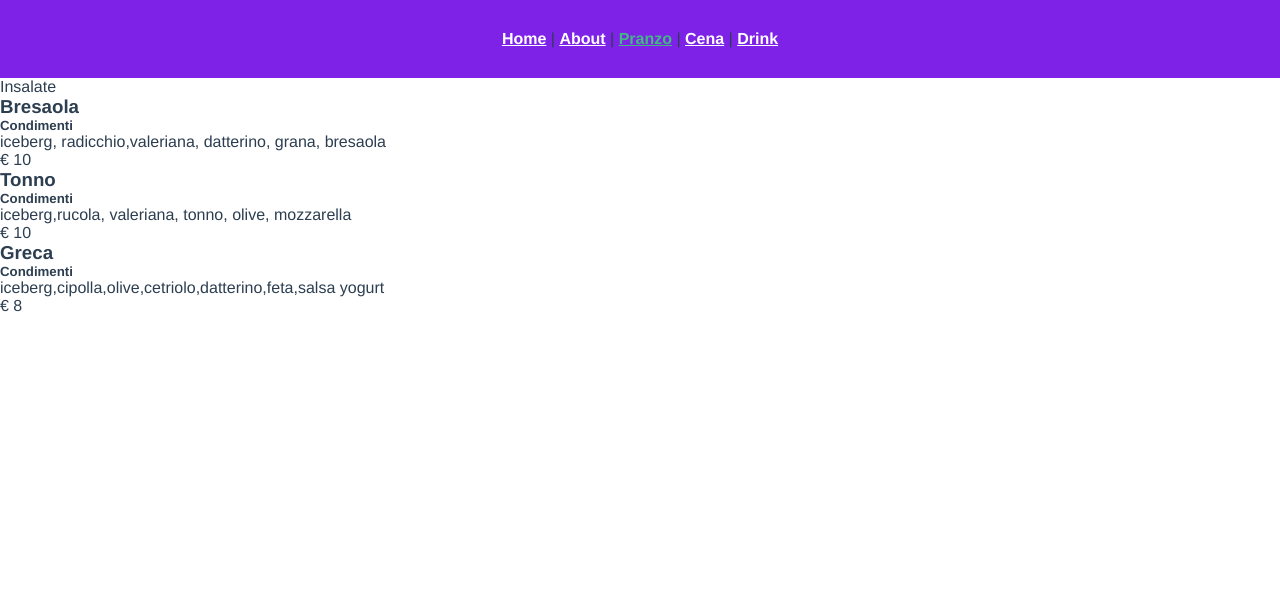
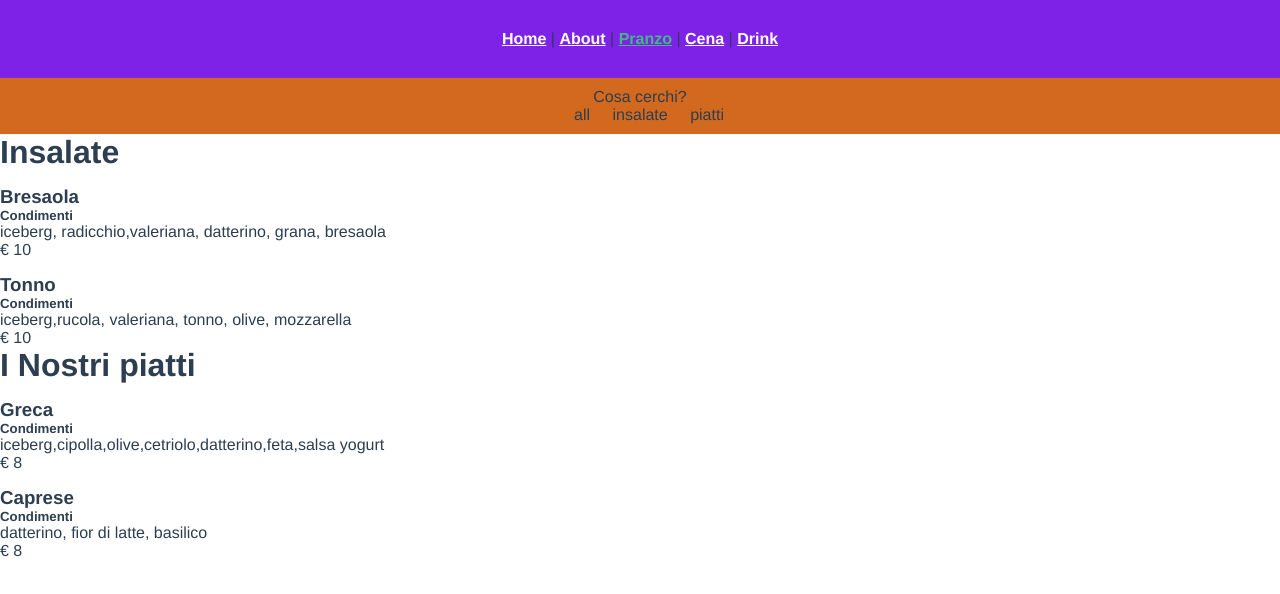
Before and after one commit to Angeloamenta/spiaggetta, a Vue app: page /#/pranzo in a window 1280 px wide. Shown: the top 594 px of the page. Built offline with nearby package versions, Linux system fonts and the light colour scheme.

Commit message:
add array title

```diff
--- a/src/assets/scss/partials/_commons.scss
+++ b/src/assets/scss/partials/_commons.scss
@@ -3,3 +3,25 @@
     padding: 0;
     box-sizing: border-box;
   }
+
+  .nav-2 {
+    width: 100%;
+    text-align: center;
+    background-color: chocolate;
+    padding: 10px 0;
+  }
+
+  .nav-2 span {
+    margin-left: 18px;
+    cursor: pointer;
+    margin-top: 20px;
+  }
+
+  .bg-span {
+    background-color: aqua;
+
+  }
+
+  h1 {
+    margin-bottom: 15px;
+  }
--- a/src/views/DrinkView.vue
+++ b/src/views/DrinkView.vue
@@ -1,13 +1,59 @@
 <template>
 <div>
     Drink
+      <ul>
+         <li v-for="(drink, index) in drinks" :key="index">
+         <h3>{{drink.nome}}</h3>
+         <h5>Condimenti</h5>
+         <p>{{drink.condimenti}}</p>
+         <div>€ {{drink.prezzo}}</div>
+         </li>
+      </ul>
 </div>
 
 </template>
 
 <script>
 export default {
-name:"DrinkVue"
+name:"DrinkVue",
+data() { return {
+
+    drinks: [
+        // nostri
+        {
+            nome: "Blue summer",
+            categoria: "nostri",
+            condimenti: "(lime, cordial lime & blu curacao, rum blanco)",
+            prezzo: 8
+        },
+        {
+            nome: "Green Woods",
+            categoria: "nostri",
+            condimenti: "(lime,zucchero all’alloro, melone,gin, dash di midori)",
+            prezzo: 8
+        },
+        {
+            nome: "Strawberry Basil...Forever",
+            categoria: "nostri",
+            condimenti: "(zucchero,lime, fragole, vodka al basilico, soda al pompelmo)",
+            prezzo: 8
+        },
+        {
+            nome: "Butter Trid",
+            categoria: "nostri",
+            condimenti: "(limone,ananas,bourbon al burro, dash di angostura)",
+            prezzo: 8
+        },
+                {
+            nome: "Fresh Alexander",
+            categoria: "nostri",
+            condimenti: "(limone,orzata,brandy,stillabunt,bitter al cioccolato, ginger beer)",
+            prezzo: 8
+        },
+    ]
+
+}
+}
 }
 </script>
 
--- a/src/views/PranzoView.vue
+++ b/src/views/PranzoView.vue
@@ -1,8 +1,12 @@
 <template>
   <div>
-      Insalate
+      <div class="nav-2">
+          <div>Cosa cerchi?</div>
+          <span @click="setAll()">all</span> <span @click="setInsalata()">insalate</span> <span @click="setPiatti()">piatti</span>
+      </div>
       <ul>
-         <li v-for="(piatto, index) in piatti" :key="index">
+         <li v-for="(piatto, index) in piatti2" :key="index">
+         <h1>{{piatto.title}}</h1>
          <h3>{{piatto.nome}}</h3>
          <h5>Condimenti</h5>
          <p>{{piatto.condimenti}}</p>
@@ -16,12 +20,18 @@
 export default {
 name: "PranzoView",
 data() { return {
+
+    setter : "All",
+    piatti2: [],
     piatti: [
+
+
         {
             nome: "Bresaola",
             categoria: "insalata",
             condimenti: "iceberg, radicchio,valeriana, datterino, grana, bresaola",
-            prezzo: 10
+            prezzo: 10,
+            title: "Insalate"
         },
         {
             nome: "Tonno",
@@ -31,17 +41,68 @@ data() { return {
         },
         {
             nome: "Greca",
-            categoria: "insalata",
+            categoria: "piatti",
             condimenti: "iceberg,cipolla,olive,cetriolo,datterino,feta,salsa yogurt",
+            prezzo: 8,
+            title: "I Nostri piatti"
+        },
+
+        {
+            nome: "Caprese",
+            categoria: "piatti",
+            condimenti: "datterino, fior di latte, basilico",
             prezzo: 8
         },
     ]
 
 }
+},
+mounted() {
+    this.piatti2 =  this.piatti.filter((element) => element.categoria == this.setter)
+    console.log("new", this.piatti2);
+
+    if ( this.setter == "All") {
+     this.piatti2 = this.piatti;
+    }
+},
+
+methods: {
+    setAll() {
+        this.setter = "All";
+            this.piatti2 =  this.piatti.filter((element) => element.categoria == this.setter)
+    console.log("new", this.piatti2);
+
+    if ( this.setter == "All") {
+     this.piatti2 = this.piatti;
+    }
+    },
+
+    setInsalata() {
+        this.setter = "insalata";
+            this.piatti2 =  this.piatti.filter((element) => element.categoria == this.setter)
+    console.log("new", this.piatti2);
+
+    if ( this.setter == "All") {
+     this.piatti2 = this.piatti;
+    }
+    },
+
+      setPiatti() {
+        this.setter = "piatti";
+            this.piatti2 =  this.piatti.filter((element) => element.categoria == this.setter)
+    console.log("new", this.piatti2);
+
+    if ( this.setter == "All") {
+     this.piatti2 = this.piatti;
+    }
+    },
+
 }
 }
 </script>
 
-<style>
+<style lang="scs" scoped>
 
-</style>
+
+
+</style>>
```
